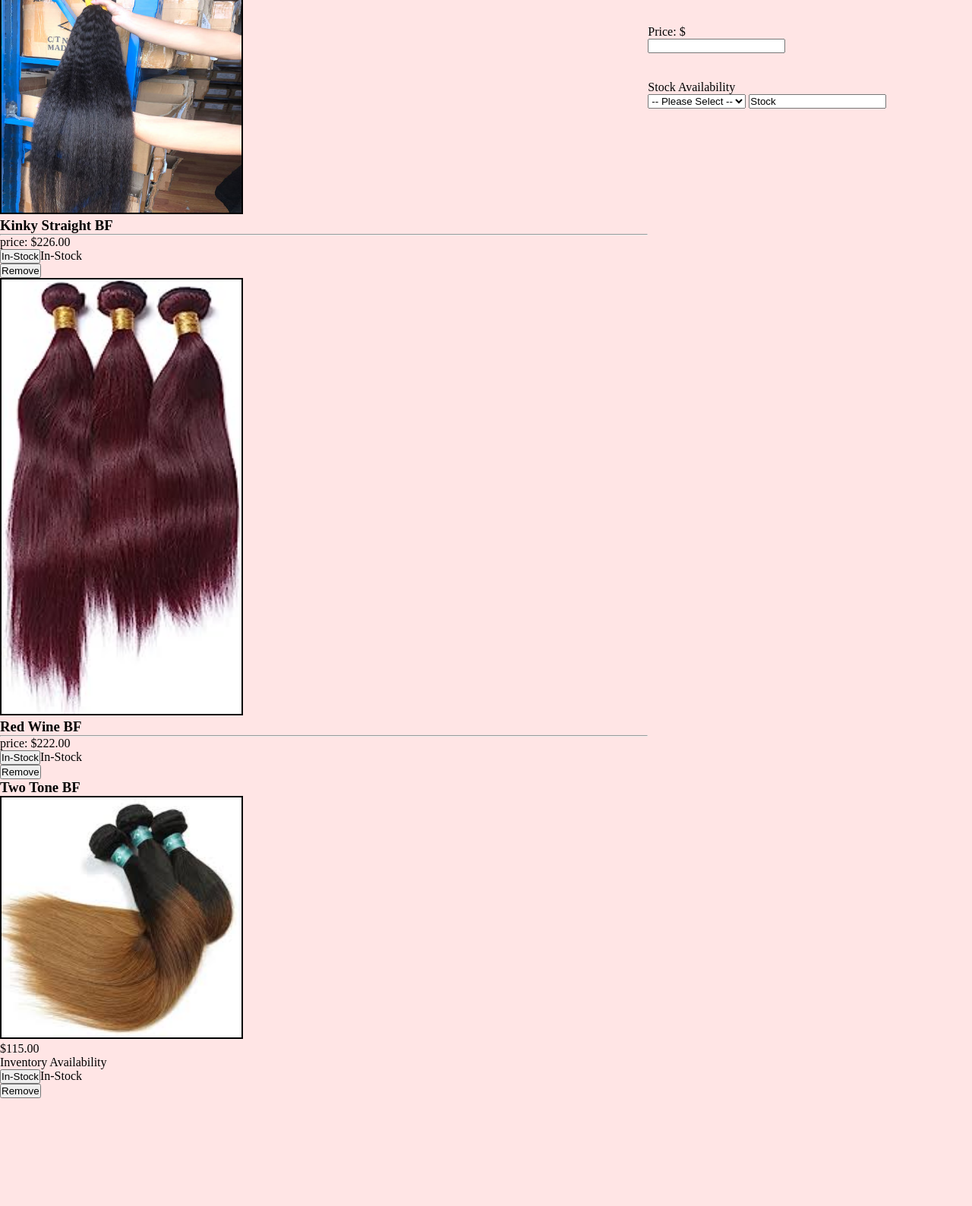
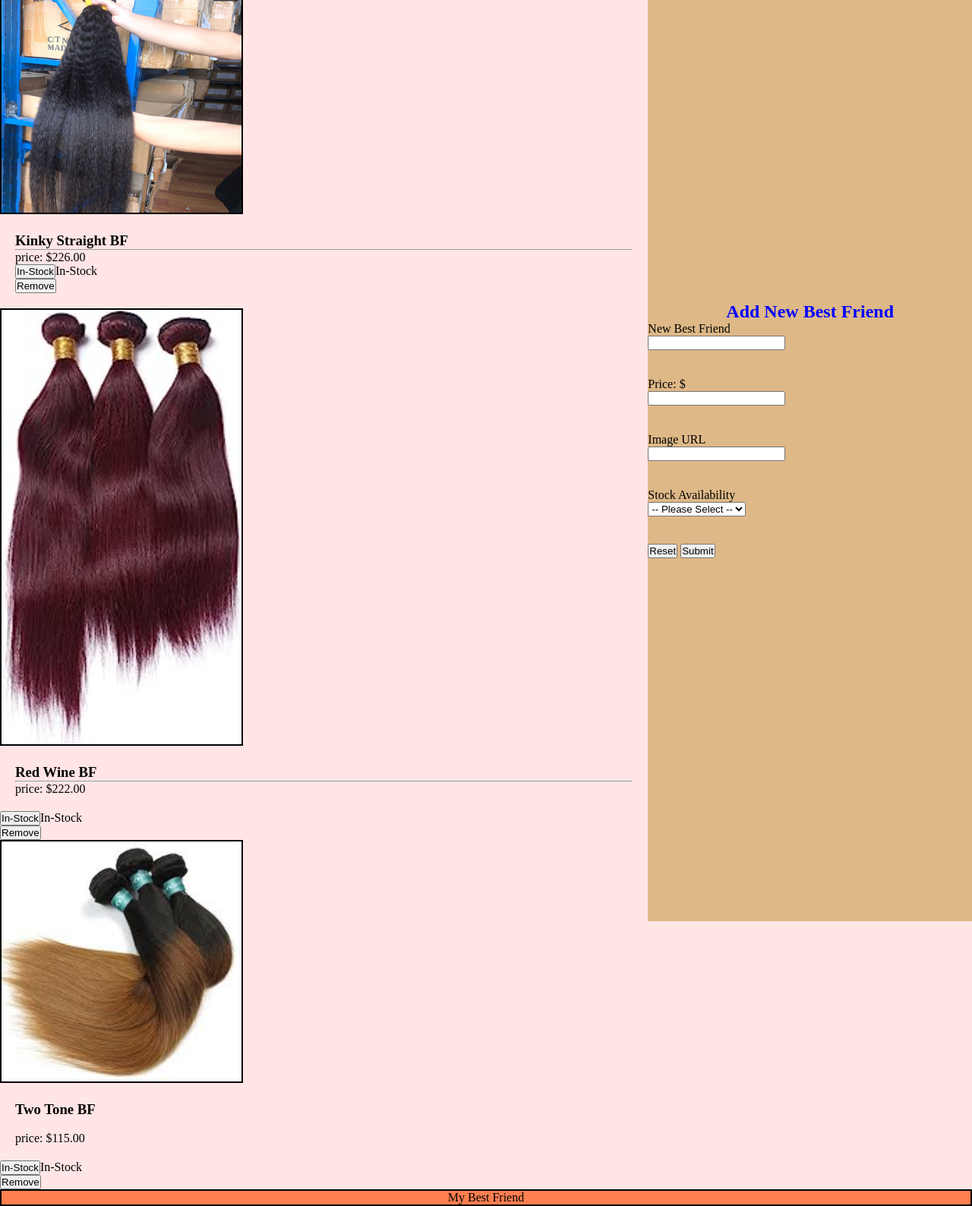
Before and after one commit to AishaCKleemoff/ACKleemoff-Inventory-Web-App-Project, a plain HTML site: page AishaKleemoff-Inventory-Web-App-Project/index.html in a window 1280 px wide. Shown: the part 108-1696 px from the top of the page at 76% size. Before the commit the page ends 1554 px from the top, so only its background shows below. Drawn offline with Linux system fonts and the light colour scheme.

Commit message:
Work functionality.

```diff
--- a/AishaKleemoff-Inventory-Web-App-Project/index.html
+++ b/AishaKleemoff-Inventory-Web-App-Project/index.html
@@ -33,7 +33,7 @@
                     <button class="btn-stock" type="button">In-Stock</button><span class="stock">In-Stock</span>
                 </div>
                 <div>
-                    <button class="byn-remove" type="button">Remove</button>
+                    <button class="btn-remove" type="button">Remove</button>
                 </div>
                </aside>
                <div id="red-wine" class="product">
@@ -61,14 +61,14 @@
 
             <div id="two-tone">
                 <aside class="bf-img">
+                    <img class="best-friend" src="./assests/two-tone.jpeg" alt="Three straight hair extention bundles, folded in half backwards, top dark brown, bottom chesnut brown">
+                </aside>
+                <aside class="bf-description">
                 <h3>Two Tone BF</h3>
-                <img class="best-friend" src="./assests/two-tone.jpeg" alt="Three straight hair extention bundles, folded in half backwards, top dark brown, bottom chesnut brown">
+                <br />
                 <p>
-                </aside>
-                    $115.00
-                </p>
-                <p>
-                    Inventory Availability
+
+                    price: <span class="price">$115.00 </span>
                 </p>
             </div>
             <div>
@@ -77,8 +77,9 @@
                 </p>
             </div>
             <div>
-                <button class="byn-remove" type="button">Remove</button>
+                <button class="btn-remove" type="button">Remove</button>
             </div>
+        </aside>
         </section>
 
 <section id="new-best-friend">
@@ -88,9 +89,9 @@
     <label for="new-best-friend">
       New Best Friend  <br/>
       <input
-        id="bf-name"
-        type="text"
-        name="bundle"
+      type="text"
+      name="new-bf"
+      id="bf-name"
         required
       />
     </label>
@@ -102,6 +103,12 @@
     </label>
     <br/><br />
 
+    <label for="new-bf-image">
+        Image URL <br />
+        <input type="url" name="bf-image" id="bf-image" />
+    </label>
+    <br /><br/ >
+
     <label>
         Stock Availability <br />
         <select name="stock" id="bf-stock">
@@ -109,16 +116,23 @@
             <option value="in">In Stock</option>
             <option value="out">Out Of Stock</option>
         </select>
-        <input id="bf-stock"
-        type="text"
-        name="bundle"
-        value="Stock"
     </label>
-    <!-- ... -->
+    <br /> <br />
+       <section id="form-btns">
+        <input id="btn-reset" class="form-btn" type="reset" value="Reset" />
+        <input id="btn-submit"
+        class="form-btn"
+        type="submit" value="Submit" />
+       </section>
 </section>
           </label>
         </form>
       </section>
     </main>
+    <footer>
+        <p>
+            My Best Friend <span id="current-year"></span>
+        </p>
+    </footer>
   </body>
 </html>
--- a/AishaKleemoff-Inventory-Web-App-Project/main.js
+++ b/AishaKleemoff-Inventory-Web-App-Project/main.js
@@ -1,12 +1,22 @@
-console.log("Aisha is a Software Developer");
+const btnsRemove = document.querySelectorAll('.btn-remove');
 
-const form = document.querySelector("form");
-form.addEventListener("submit", (event) => {
-  event.preventDefault();
+btnsRemove.forEach((button) => {
+    button.addEventListener('click', (event) => {
+        event.target.parentNode.parentNode.parentNode.remove();
+    });
+});
+btnsStock.forEach((button) => {
+    button.addEventListener('click', (event) => {
+        if (event.target.nextSibling.textContent === 'In Stock') {
+            event.target.nextSibling.classList.add('out-stock');
+            event.target.nextSibling.classList.remove('stock-in');
+            event.target.nextSibling.textContent = 'Out Of Stock';
+            event.target.nextSibling.textContent = 'In Stock';
+        }
+    });
+});
 
-  const price = document.querySelector("#price");
-  console.log(price.value);
-
-  const stock = document.querySelector("#stock");
-  console.log(stock.value);
-});
+const currentYear = document.querySelector('#current-year');
+const date = new Date();
+const year = date.getFullYear();
+currentYear.append(year);
--- a/AishaKleemoff-Inventory-Web-App-Project/style.css
+++ b/AishaKleemoff-Inventory-Web-App-Project/style.css
@@ -44,14 +44,43 @@ main {
 
 }
 
+h2 {
+    text-align: center;
+    font-weight: bolder;
+    color: blue;
+}
+
 form {
     display: flex;
     flex-direction: column;
     justify-content: center;
     align-content: center;
+    background-color: burlywood;
+    height:160vh;
+    padding-top: 20px;
+    padding-bottom: 35px;
 
 }
 
-.inventory {
-    border: 2px solid;
+
+
+
+
+.bf-description {
+    display: flex;
+    flex-direction: column;
+    justify-content: space-around;
+    align-items: left;
+    padding: 20px;
 }
+
+
+
+footer {
+    background-color: coral;
+    border: 2px solid black;
+    display: flex;
+    flex-direction: row;
+    justify-content: center;
+    align-items: center;
+}
```
